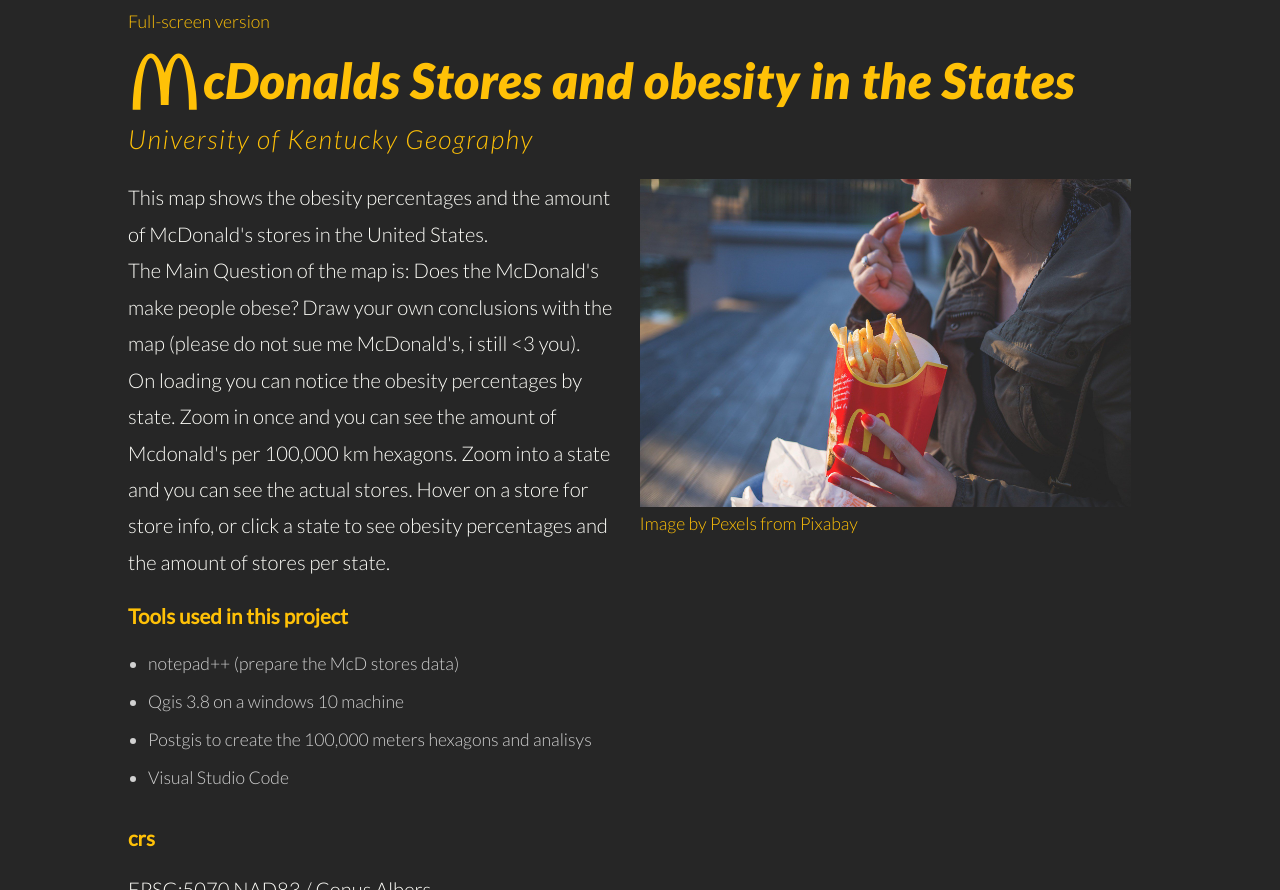
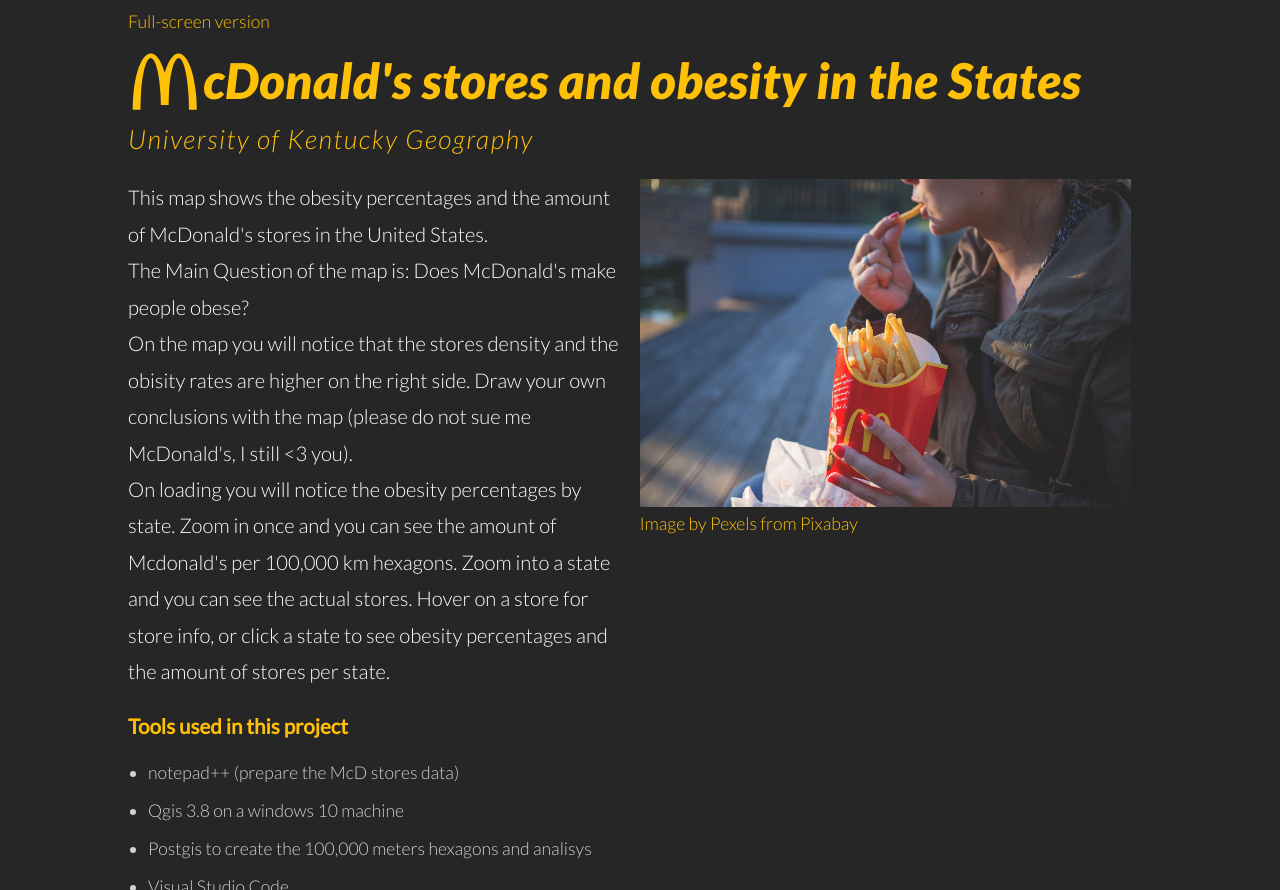
Before and after one commit to Gisco246/usa-mcdonalds, a plain HTML site: page index.html in a window 1280 px wide. Shown: the part 672-1562 px from the top of the page. Drawn offline with nearby package versions, Linux system fonts and the light colour scheme.

Commit message:
Update index.html
minor text fixes

```diff
--- a/index.html
+++ b/index.html
@@ -3,7 +3,7 @@
 
 <head>
     <meta charset=utf-8 />
-    <title>McDonald's Stores and obesity in the States</title>
+    <title>McDonald's stores and obesity in the States</title>
     <meta name='viewport' content='initial-scale=1,maximum-scale=1,user-scalable=no' />
 
     <link rel="stylesheet" href="https://cdnjs.cloudflare.com/ajax/libs/normalize/8.0.0/normalize.css" />
@@ -136,15 +136,16 @@
     <section>
         <a href='https://nmp.carto.com/u/gisco246/builder/561e4d7c-2f3d-4047-8f06-33ed7c31b47d/embed' class="linkbox">Full-screen version</a>
         <img src="images/Mcdonalds.svg" class="svg-title">
-        <h1>cDonalds Stores and obesity in the States</h1>
+        <h1>cDonald's stores and obesity in the States</h1>
         <h2>University of Kentucky Geography</h2>
         <div class="row">
             <div class="first-column">
                 <p>
                     This map shows the obesity percentages and the amount of McDonald's stores in the United States.<br>
-                    The Main Question of the map is: Does the McDonald's make people obese?
-                    Draw your own conclusions with the map (please do not sue me McDonald's, i still <3 you).<br>
-                    On loading you can notice the obesity percentages by state. Zoom in once and you can see the amount of Mcdonald's per 100,000 km hexagons. Zoom into a state and you can see the actual stores.
+                    The Main Question of the map is: Does McDonald's make people obese? <br>
+                     On the map you will notice that the stores density and the obisity rates are higher on the right side.
+                    Draw your own conclusions with the map (please do not sue me McDonald's, I still <3 you).<br>
+                    On loading you will notice the obesity percentages by state. Zoom in once and you can see the amount of Mcdonald's per 100,000 km hexagons. Zoom into a state and you can see the actual stores.
                     Hover on a store for store info, or click a state to see obesity percentages and the amount of stores per state.
                 </p>
                 <h3>Tools used in this project</h3>
```
